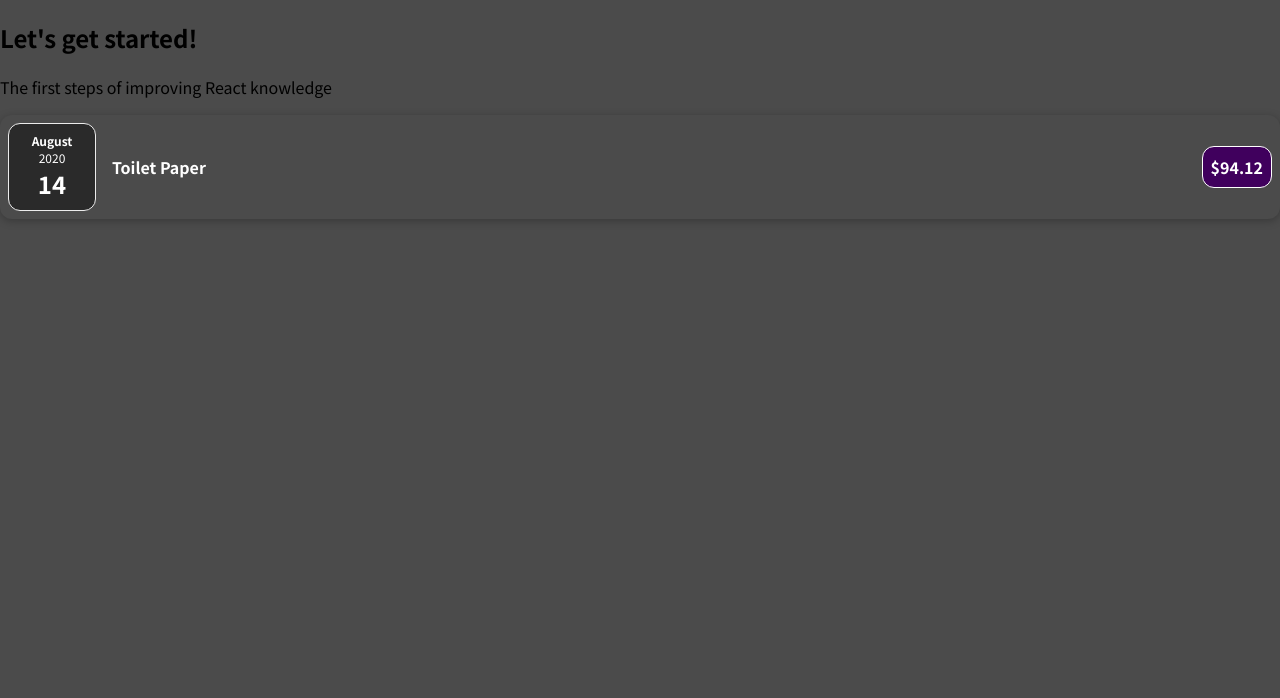
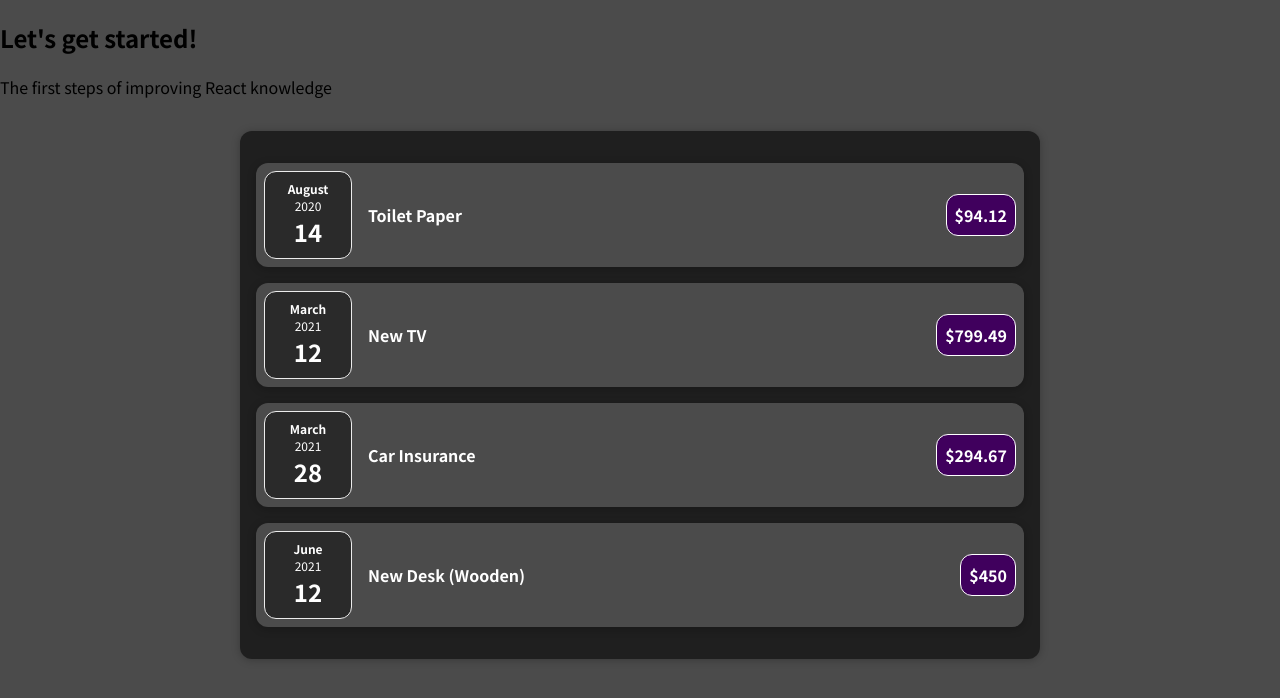
Before and after one commit to pizarrosch/my-first-project-udemy, a JavaScript app: page / in a window 1280 px wide. Shown: the top 698 px of the page. Built offline with nearby package versions, Linux system fonts and the light colour scheme.

Commit message:
Creating expenses component

```diff
--- a/src/App.js
+++ b/src/App.js
@@ -1,5 +1,4 @@
-import ExpenseItem from './components/ExpenseItem';
-
+import Expenses from "./components/Expenses";
 function App() {
 
   const expenses = [
@@ -28,7 +27,7 @@ function App() {
     <div>
       <h2>Let's get started!</h2>
       <p>The first steps of improving React knowledge</p>
-      <ExpenseItem title={expenses[0].title} amount={expenses[0].amount} date={expenses[0].date}/>
+      <Expenses expenses={expenses}/>
     </div>
   );
 }
--- /dev/null
+++ b/src/components/Expenses.js
@@ -0,0 +1,16 @@
+import ExpenseItem from "./ExpenseItem";
+import s from './Expenses.module.css';
+
+function Expenses({expenses}) {
+
+  return (
+    <div className={s.expenses}>
+      <ExpenseItem title={expenses[0].title} amount={expenses[0].amount} date={expenses[0].date}/>
+      <ExpenseItem title={expenses[1].title} amount={expenses[1].amount} date={expenses[1].date}/>
+      <ExpenseItem title={expenses[2].title} amount={expenses[2].amount} date={expenses[2].date}/>
+      <ExpenseItem title={expenses[3].title} amount={expenses[3].amount} date={expenses[3].date}/>
+    </div>
+  )
+}
+
+export default Expenses;
--- /dev/null
+++ b/src/components/Expenses.module.css
@@ -0,0 +1,9 @@
+.expenses {
+  padding: 1rem;
+  background-color: rgb(31, 31, 31);
+  margin: 2rem auto;
+  width: 50rem;
+  max-width: 95%;
+  border-radius: 12px;
+  box-shadow: 0 1px 8px rgba(0, 0, 0, 0.25);
+}
```
